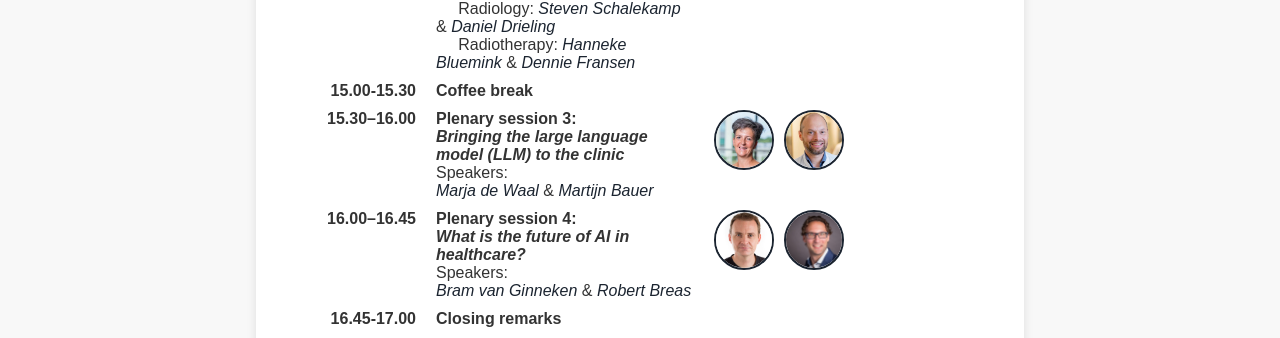
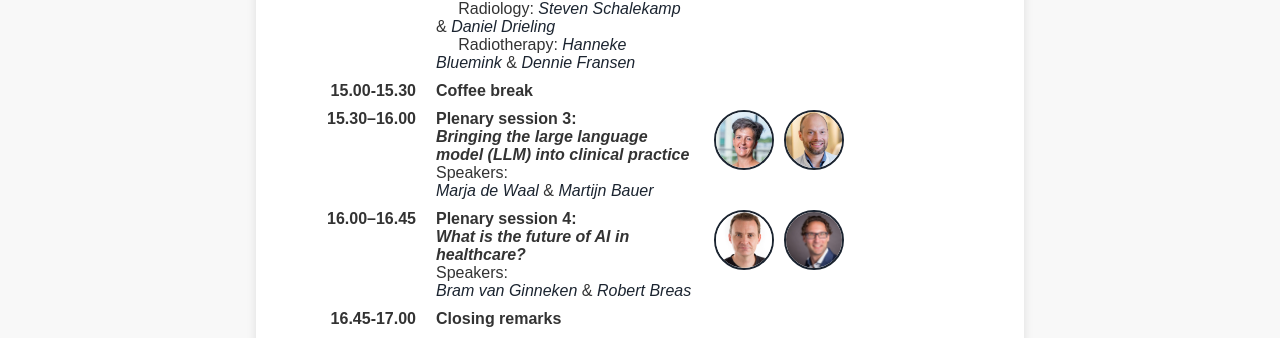
Before and after one commit to marliebesouw/marliebesouw.github.io, a Jekyll site: the page built from program.md, in a window 1280 px wide. Shown: the part 1446-1784 px from the top of the page. Built offline with Jekyll 4.4.1, drawn with Linux system fonts in a browser that asks for light colours.

Commit message:
minor change program llm

```diff
--- a/program.md
+++ b/program.md
@@ -219,7 +219,7 @@ If you do not have a preference for a specific field (cardiology, pathology, rad
     <div class="program-time">15.30–16.00</div>
     <div class="program-text">
       <strong>Plenary session 3:</strong><br>
-      <strong><em>Bringing the large language model (LLM) to the clinic</em></strong><br>
+      <strong><em>Bringing the large language model (LLM) into clinical practice</em></strong><br>
       Speakers:<br>
       <a href="{{ site.url }}/speakers#marja-de-waal" class="speaker-link">Marja de Waal</a> &
       <a href="{{ site.url }}/speakers#martijn-bauer" class="speaker-link">Martijn Bauer</a>
```
